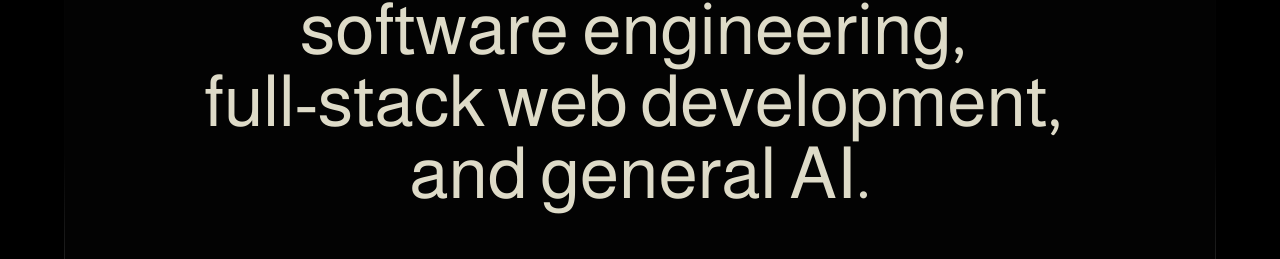
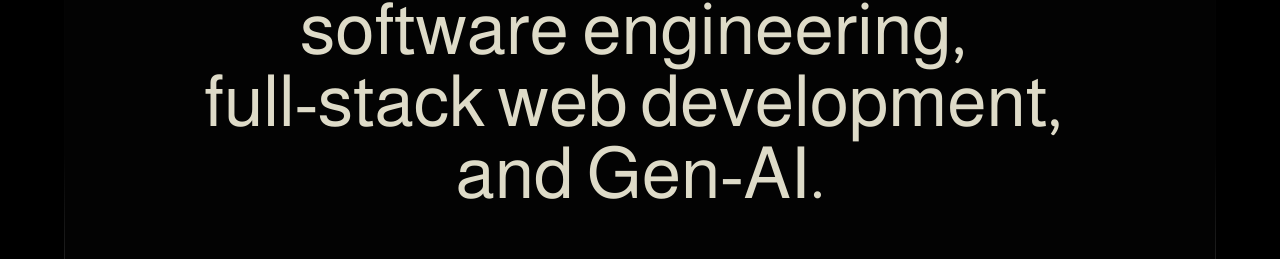
Before and after one commit to nguyenxuanduc1999/landingpage, a React (Vite) app: page / in a window 1280 px wide. Shown: the part 1079-1338 px from the top of the page. Built offline with nearby package versions, Linux system fonts and the light colour scheme.

Commit message:
Update/infomation

```diff
--- a/src/components/About.tsx
+++ b/src/components/About.tsx
@@ -15,7 +15,7 @@ export const About: React.FC = () => {
             segments={[
               { text: "I am Xuan Duc,", className: "font-normal text-primary" },
               { text: "a Software Engineer.", className: "font-serif italic text-primary" },
-              { text: "I have skills in software engineering, full-stack web development, and general AI.", className: "font-normal text-primary" }
+              { text: "I have skills in software engineering, full-stack web development, and Gen-AI.", className: "font-normal text-primary" }
             ]}
             className="justify-center"
           />
```
